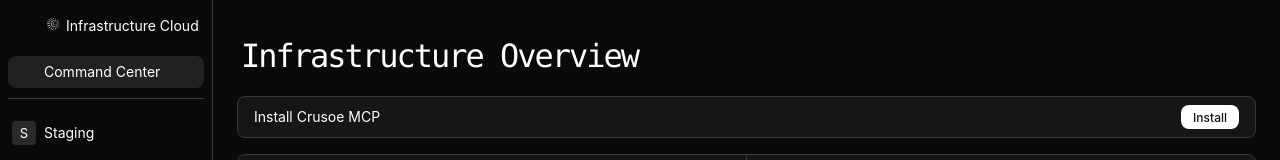
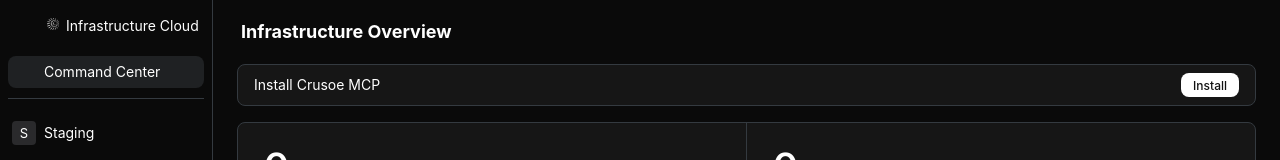
Before and after one commit to ybosenko-hue/cds-nav, a React (Vite) app: page / in a window 1280 px wide. Shown: the top 160 px of the page. Built offline with nearby package versions, Linux system fonts and the light colour scheme; some icons are missing.

Commit message:
feat: Orchestration tabs + standardize all page titles to 18px
Orchestration shows Kubernetes/Slurm tabs (Figma 19580-1521); page titles unified to 18px Suisse Bold; Command Center heading drops from 32px mono to the shared standard.

[deploy via gh contents API]

```diff
--- a/src/CdsNavPrototype.tsx
+++ b/src/CdsNavPrototype.tsx
@@ -314,8 +314,11 @@
         'My Proprietary Models',
       ]
     }
+    if (!isAdmin && !isFoundry && cloudActive === 'orchestration') {
+      return ['Kubernetes', 'Slurm']
+    }
     return null
-  }, [isAdmin, isFoundry, adminActive, foundryActive])
+  }, [isAdmin, isFoundry, adminActive, foundryActive, cloudActive])
 
   const [tabActive, setTabActive] = useState(0)
   useEffect(() => {
@@ -1123,17 +1126,18 @@
 const PageHeader = styled.header`
   display: flex;
   align-items: center;
-  height: 48px;
-  padding: 16px 4px 0;
+  height: 32px;
+  padding-left: 4px;
 `
 
 const PageHeading = styled.div`
-  /* Figma Headline/h3 — 32px mono, -2 letter-spacing, 1.25 line-height. */
-  font-family: var(--cds-font-mono);
-  font-size: 32px;
-  font-weight: 400;
-  letter-spacing: -2px;
-  line-height: 1.25;
+  /* Standard page title — Figma Body/Bold/xl: 18px Suisse Bold, 1.4 lh.
+     Matches every other page title in the shell. */
+  font-family: var(--cds-font-primary);
+  font-size: 18px;
+  font-weight: 700;
+  letter-spacing: 0;
+  line-height: 1.4;
   margin: 0;
   color: var(--cds-text-primary);
 `
```
